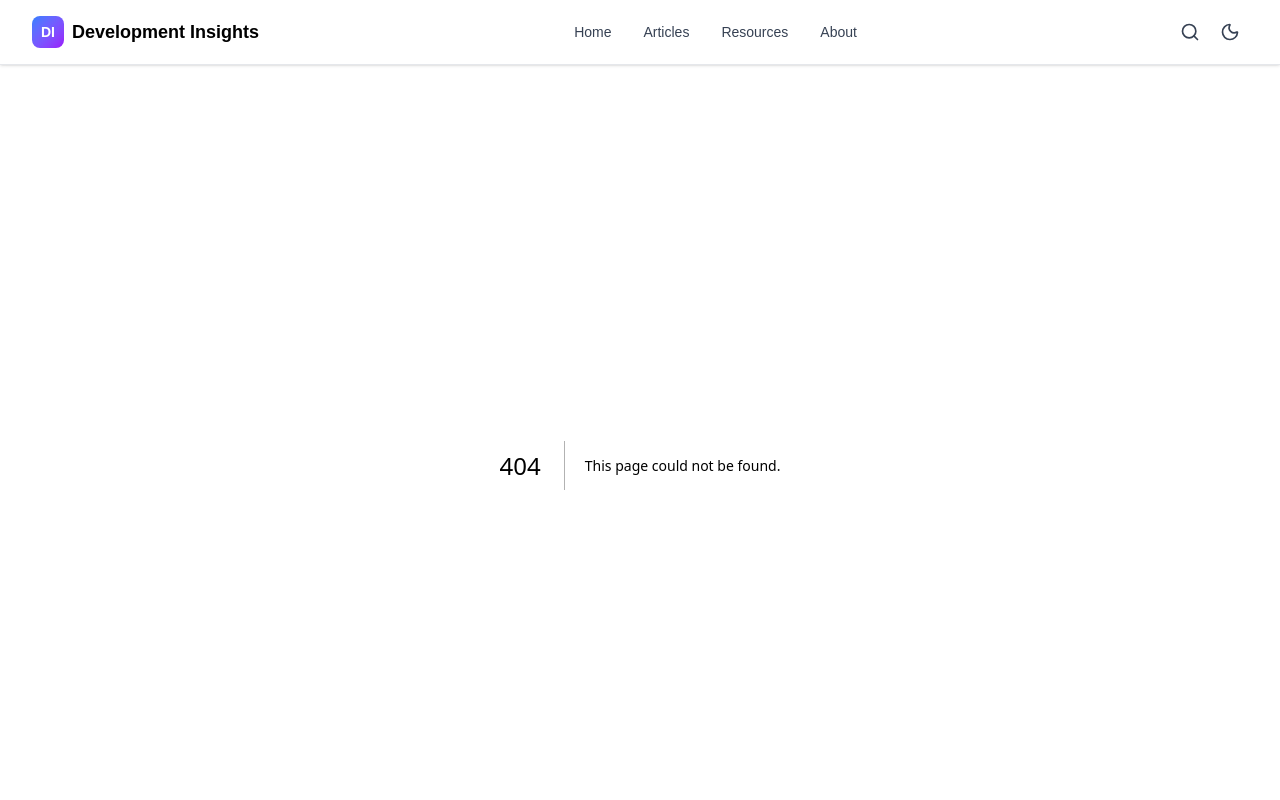
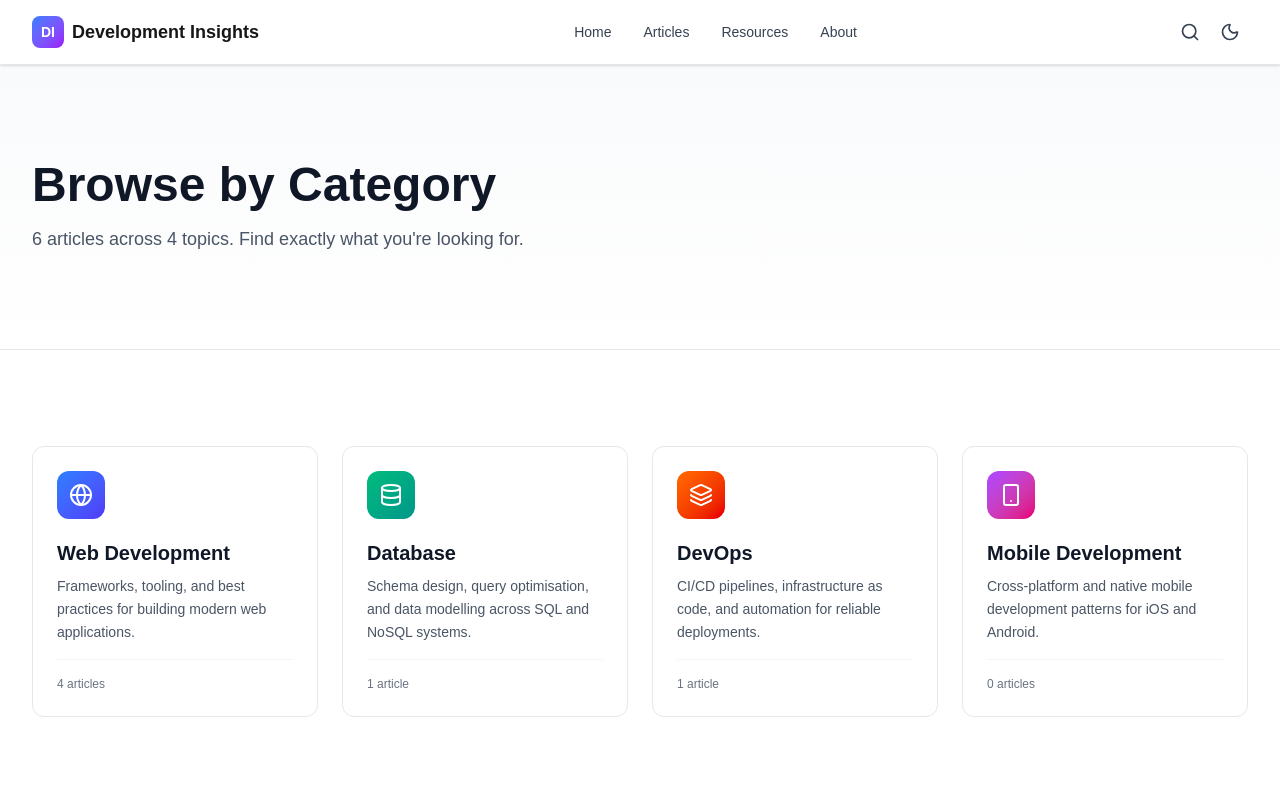
Before and after one commit to gwash3256/DEVELOPMENT-INSIGHTS., a Next.js app: page /categories in a window 1280 px wide. Before the commit this address had no page. Shown: the top 800 px of the page. Built offline with nearby package versions, Linux system fonts and the light colour scheme.

Commit message:
Sprint 6.1

```diff
--- /dev/null
+++ b/src/app/categories/page.tsx
@@ -0,0 +1,50 @@
+import { Metadata } from "next";
+import Container from "@/components/shared/Container";
+import CategoryCard from "@/components/category/CategoryCard";
+import { categories } from "@/data/categories";
+
+export const metadata: Metadata = {
+  title: "Categories | Development Insights",
+  description:
+    "Browse all content categories on Development Insights — web development, databases, DevOps, mobile, and more.",
+};
+
+export default function CategoriesPage() {
+  const totalArticles = categories.reduce((sum, c) => sum + c.count, 0);
+
+  return (
+    <>
+      {/* Hero */}
+      <section className="py-16 md:py-24 bg-gradient-to-b from-gray-50 to-white dark:from-slate-900 dark:to-black border-b border-gray-200 dark:border-slate-800">
+        <Container>
+          <div className="max-w-2xl">
+            <h1 className="text-4xl md:text-5xl font-bold text-gray-900 dark:text-white mb-4">
+              Browse by Category
+            </h1>
+            <p className="text-lg text-gray-600 dark:text-gray-400">
+              {totalArticles} articles across {categories.length} topics. Find
+              exactly what you&apos;re looking for.
+            </p>
+          </div>
+        </Container>
+      </section>
+
+      {/* Grid */}
+      <section className="py-16 md:py-24 bg-white dark:bg-black">
+        <Container>
+          <div className="grid grid-cols-1 sm:grid-cols-2 lg:grid-cols-3 xl:grid-cols-4 gap-6">
+            {categories.map((category) => (
+              <CategoryCard key={category.slug} category={category} />
+            ))}
+          </div>
+
+          {categories.length === 0 && (
+            <p className="text-center py-16 text-gray-600 dark:text-gray-400">
+              No categories found. Check back soon.
+            </p>
+          )}
+        </Container>
+      </section>
+    </>
+  );
+}
--- /dev/null
+++ b/src/components/category/CategoryCard.tsx
@@ -0,0 +1,66 @@
+import Link from "next/link";
+import {
+  Globe,
+  Database,
+  Layers,
+  Smartphone,
+  BookOpen,
+  ChevronRight,
+  type LucideProps,
+} from "lucide-react";
+import { Category } from "@/data/categories";
+
+// ---------------------------------------------------------------------------
+// Icon registry — add entries here whenever a new icon key is added to
+// categoryDefinitions in src/data/categories.ts
+// ---------------------------------------------------------------------------
+const ICON_MAP: Record<string, React.ComponentType<LucideProps>> = {
+  Globe,
+  Database,
+  Layers,
+  Smartphone,
+  BookOpen,
+};
+
+interface CategoryCardProps {
+  category: Category;
+}
+
+export default function CategoryCard({ category }: CategoryCardProps) {
+  const Icon = ICON_MAP[category.icon] ?? BookOpen;
+
+  return (
+    <Link
+      href={`/categories/${category.slug}`}
+      className="group flex flex-col h-full rounded-xl border border-gray-200 dark:border-slate-700 bg-white dark:bg-slate-900 p-6 hover:border-blue-500 dark:hover:border-blue-400 hover:shadow-lg dark:hover:shadow-blue-900/20 transition-all duration-300 focus:outline-none focus:ring-2 focus:ring-blue-500 focus:ring-offset-2 dark:focus:ring-offset-black"
+    >
+      {/* Icon */}
+      <div
+        className={`w-12 h-12 rounded-xl bg-gradient-to-br ${category.gradient} flex items-center justify-center mb-5 group-hover:scale-110 transition-transform duration-300`}
+      >
+        <Icon className="w-6 h-6 text-white" aria-hidden="true" />
+      </div>
+
+      {/* Name */}
+      <h2 className="text-xl font-bold text-gray-900 dark:text-white mb-2 group-hover:text-blue-600 dark:group-hover:text-blue-400 transition-colors">
+        {category.name}
+      </h2>
+
+      {/* Description */}
+      <p className="text-sm text-gray-600 dark:text-gray-400 flex-1 leading-relaxed mb-4">
+        {category.description}
+      </p>
+
+      {/* Footer */}
+      <div className="flex items-center justify-between pt-4 border-t border-gray-100 dark:border-slate-800">
+        <span className="text-xs font-medium text-gray-500 dark:text-gray-500">
+          {category.count} {category.count === 1 ? "article" : "articles"}
+        </span>
+        <span className="flex items-center gap-1 text-xs font-medium text-blue-600 dark:text-blue-400 opacity-0 group-hover:opacity-100 transition-opacity">
+          Browse
+          <ChevronRight className="w-3.5 h-3.5" aria-hidden="true" />
+        </span>
+      </div>
+    </Link>
+  );
+}
--- /dev/null
+++ b/src/data/categories.ts
@@ -0,0 +1,74 @@
+import { articles } from "@/data/articles";
+
+export interface Category {
+  /** Display name */
+  name: string;
+  /** URL slug — used in /categories/[slug] */
+  slug: string;
+  /** One-sentence description shown on the landing page */
+  description: string;
+  /** Lucide icon name (string key) — resolved in CategoryCard */
+  icon: string;
+  /** Tailwind gradient classes for the icon background */
+  gradient: string;
+  /** Live count derived from the articles array */
+  count: number;
+}
+
+// ---------------------------------------------------------------------------
+// Category definitions — add new categories here for Sprint 6+
+// ---------------------------------------------------------------------------
+const categoryDefinitions: Omit<Category, "count">[] = [
+  {
+    name: "Web Development",
+    slug: "web-development",
+    description:
+      "Frameworks, tooling, and best practices for building modern web applications.",
+    icon: "Globe",
+    gradient: "from-blue-500 to-indigo-600",
+  },
+  {
+    name: "Database",
+    slug: "database",
+    description:
+      "Schema design, query optimisation, and data modelling across SQL and NoSQL systems.",
+    icon: "Database",
+    gradient: "from-emerald-500 to-teal-600",
+  },
+  {
+    name: "DevOps",
+    slug: "devops",
+    description:
+      "CI/CD pipelines, infrastructure as code, and automation for reliable deployments.",
+    icon: "Layers",
+    gradient: "from-orange-500 to-red-600",
+  },
+  {
+    name: "Mobile Development",
+    slug: "mobile-development",
+    description:
+      "Cross-platform and native mobile development patterns for iOS and Android.",
+    icon: "Smartphone",
+    gradient: "from-purple-500 to-pink-600",
+  },
+];
+
+// Derive live article counts so the number always reflects the real data
+function buildCategories(): Category[] {
+  const countMap = articles.reduce<Record<string, number>>((acc, article) => {
+    acc[article.category] = (acc[article.category] ?? 0) + 1;
+    return acc;
+  }, {});
+
+  return categoryDefinitions.map((def) => ({
+    ...def,
+    count: countMap[def.name] ?? 0,
+  }));
+}
+
+export const categories: Category[] = buildCategories();
+
+/** Look up a single category by slug — returns undefined if not found */
+export function getCategoryBySlug(slug: string): Category | undefined {
+  return categories.find((c) => c.slug === slug);
+}
```
